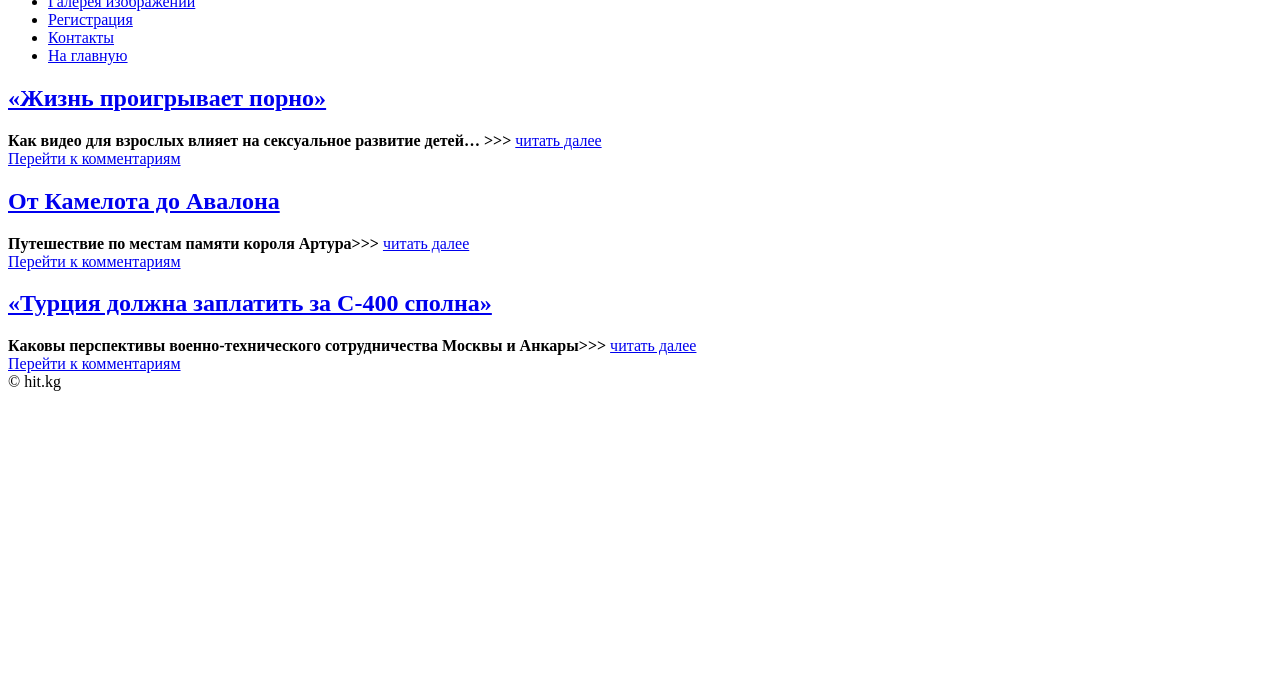
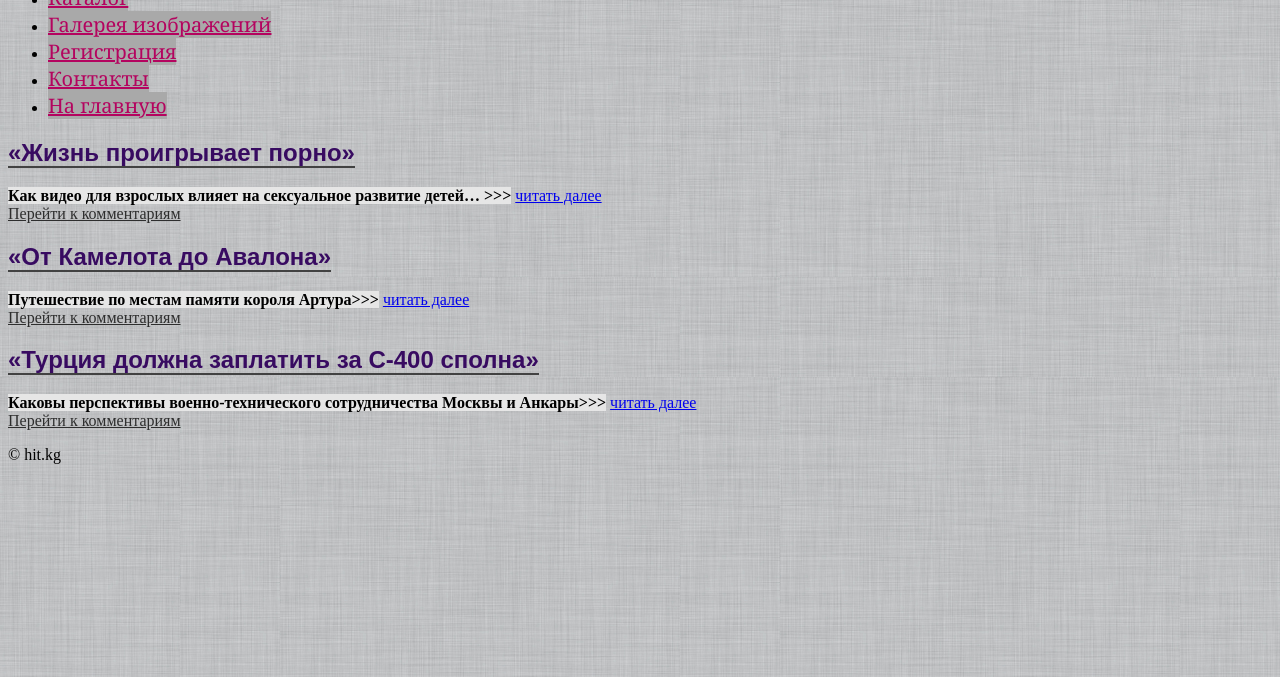
Before and after one commit to aneverov/html, a plain HTML site: page lesson_2/other_pages/issues.html in a window 1280 px wide. Shown: the part 123-800 px from the top of the page. Drawn offline with Linux system fonts and the light colour scheme.

Commit message:
lesson2_CSS

```diff
--- /dev/null
+++ b/lesson_2/css/style.css
@@ -0,0 +1,39 @@
+body {
+	background-color: #D3D3D3;
+	background-image: url(../other_pages/48.jpg);
+	background-position: right top;
+}
+ul.main a {
+	font-family: Georgia, serif, Times;
+	font: cursive;
+	font-size: 20px;
+	color: #B4045F;
+	background: darkgray;
+}
+h2.second a {
+	font-family: Arial, serif;
+	color: #380B61;
+	text-decoration: none;
+	border-bottom: #424242 solid 2px;
+}
+div.third b{
+	background: #E6E6E6;
+}
+div.third A:hover:link {
+	text-decoration: none;
+	color: blue;
+}
+a.four {
+	color: #2E2E2E;
+}
+div.underissues h1, h3 {
+	text-align: center;
+}
+div.underissues p::first-letter {
+	font-family: "Times New Roman", Times, serif;
+	font-size: 2em;
+	color: red;
+}
+li.catalog ul{
+	font-size: 20px;
+}
--- a/lesson_2/other_pages/issues.html
+++ b/lesson_2/other_pages/issues.html
@@ -2,14 +2,15 @@
 "http://www.w3.org/TR/html4/strict.dtd">
 <html>
 <head>
+<meta http-equiv="Content-Type" content="text/html; charset=UTF-8">
+<link rel="stylesheet" type="text/css" href=".././css/style.css">
 <title>Статьи</title>
-<meta http-equiv="Content-Type" content="text/html; charset=UTF-8">
 </head>
 <body>
 	<header>
 		<h1>Статьи</h1>
 	</header>
-	<ul>
+	<ul class="main">
 		<li><a href="./issues.html">Статьи</a></li>
 		<li><a href="./catalog.html">Каталог</a></li>
 		<li><a href="./gallery.html">Галерея изображений</a></li>
@@ -17,27 +18,22 @@
 		<li><a href="./contacts.html">Контакты</a></li>
 		<li><a href="../index.html">На главную</a></li>
 	</ul>
-	<a href="./issues/issues1.html">
-		<h2>«Жизнь проигрывает порно»</h2>
-	</a>
-	<b>Как видео для взрослых влияет на сексуальное развитие детей… >>></b>
-	<a href="./issues/issues1.html">читать далее</a><br>
-	<a href="./issues/issues1.html#comm1">Перейти к комментариям</a><br>
-
-	<a href="./issues/issues2.html">
-		<h2>От Камелота до Авалона</h2>
-	</a>
-	<b>Путешествие по местам памяти короля Артура>>></b>
-	<a href="./issues/issues2.html">читать далее</a><br>
-	<a href="./issues/issues2.html#comm2">Перейти к комментариям</a>
-
-	<a href="./issues/issues3.html">
-		<h2>«Турция должна заплатить за С-400 сполна»</h2>
-	</a>
-	<b>Каковы перспективы военно-технического сотрудничества Москвы и Анкары>>></b>
-	<a href="./issues/issues3.html">читать далее</a><br>
-	<a href="./issues/issues3.html#comm3">Перейти к комментариям</a>
-
+	<p>
+		<h2 class="second"><a href="./issues/issues1.html">«Жизнь проигрывает порно»</a></h2>
+		<div class="third">
+			<b> Как видео для взрослых влияет на сексуальное развитие детей… >>></b>
+			<a href="./issues/issues1.html">читать далее</a><br>
+			<a class="four" href="./issues/issues1.html#comm1">Перейти к комментариям</a><br>
+			<h2 class="second"><a href="./issues/issues2.html">«От Камелота до Авалона»</a></h2>
+			<b>Путешествие по местам памяти короля Артура>>></b>
+			<a href="./issues/issues2.html">читать далее</a><br>
+			<a class="four" href="./issues/issues2.html#comm2">Перейти к комментариям</a>
+			<h2 class="second"><a href="./issues/issues3.html">«Турция должна заплатить за С-400 сполна»</a></h2>
+			<b>Каковы перспективы военно-технического сотрудничества Москвы и Анкары>>></b>
+			<a href="./issues/issues3.html">читать далее</a><br>
+			<a class="four" href="./issues/issues3.html#comm3">Перейти к комментариям</a>
+		</div>
+	</p>
 	<footer>
     	&copy; hit.kg
   	</footer>
```
Also changed, not shown: lesson_2/index.html (+2 -1 lines), lesson_2/other_pages/catalog.html (+4 -3 lines), lesson_2/other_pages/contacts.html (+3 -2 lines), lesson_2/other_pages/gallery.html (+3 -2 lines), lesson_2/other_pages/issues/issues1.html (+4 -8 lines), lesson_2/other_pages/issues/issues2.html (+4 -3 lines), lesson_2/other_pages/issues/issues3.html (+4 -3 lines), lesson_2/other_pages/registration.html (+3 -2 lines), lesson_2/other_pages/48.jpg (added), lesson_2/other_pages/53528.jpg (added), lesson_2/other_pages/75372242_large_ser114.jpg (added), lesson_2/other_pages/bkgd.jpg (added).
